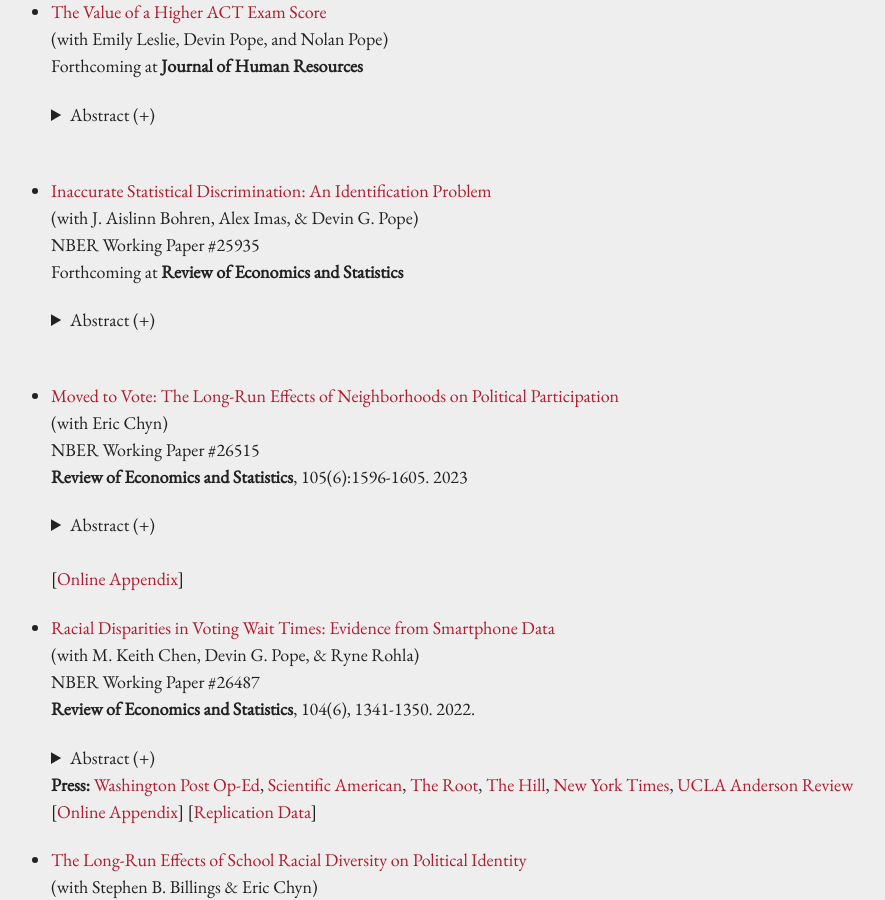
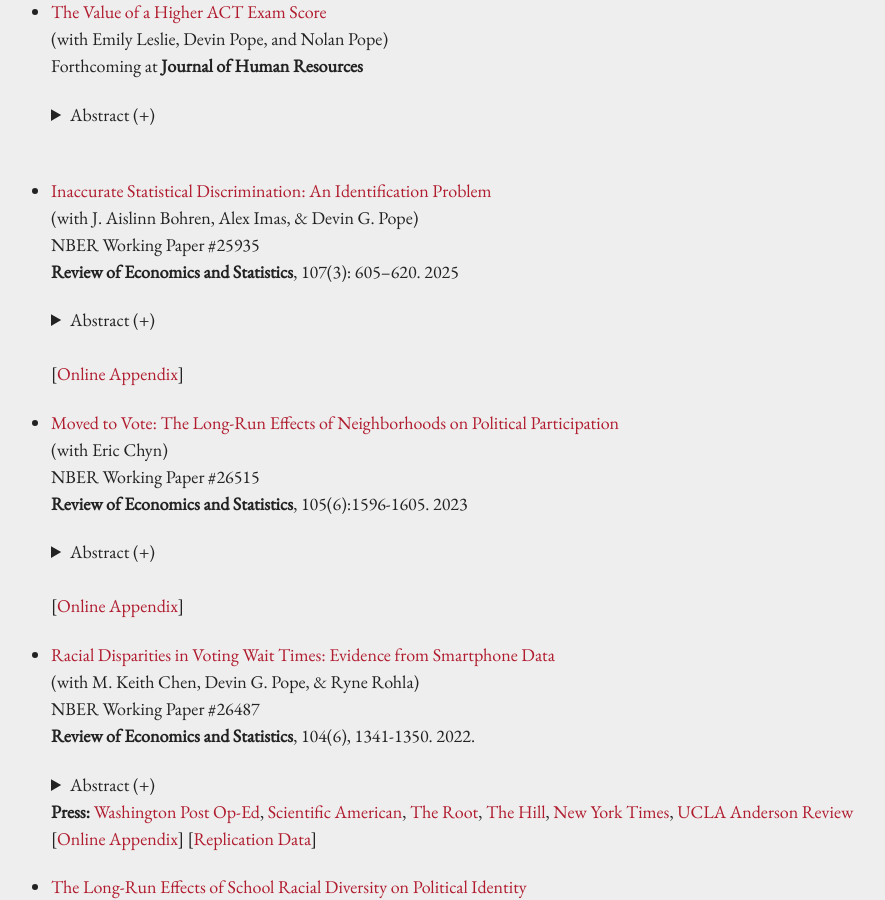
Before and after one commit to kareemhaggag/kareemhaggag.github.io, a Jekyll site: the page built from research.md, in a window 1280 px wide and 900 px high, scrolled down 946 px. Shown: the whole window, without its empty margins (193-1078 px from the left). Built offline with Jekyll 4.4.1, drawn with Linux system fonts in a browser that asks for light colours; comment, search, counter and statistics services are not loaded; our own code applies the rules of GitHub Pages for plain Markdown files.

Commit message:
Update Inaccurate Statistical Discrimination PDF

```diff
--- a/research.md
+++ b/research.md
@@ -71,7 +71,7 @@ permalink: /research/
 * [Inaccurate Statistical Discrimination: An Identification Problem](/f/Inaccurate_Statistical_Discrimination.pdf) <br />
   (with J. Aislinn Bohren, Alex Imas, & Devin G. Pope)<br />
   NBER Working Paper #25935<br />
-  Forthcoming at **Review of Economics and Statistics**
+  **Review of Economics and Statistics**, 107(3): 605–620. 2025
 
 
    <details><summary> Abstract (+) </summary>
@@ -79,6 +79,8 @@ permalink: /research/
    <blockquote>
    <p align="left"> This paper studies inaccurate beliefs as a source of discrimination. Economists have typically characterized discrimination as stemming from tastes (preference-based) or accurate statistical (belief-based) sources---a valuable distinction for policy design and welfare analysis. However, in many situations individuals may have inaccurate beliefs about how relevant characteristics?e.g. productivity, signals? are correlated with group identity. A review of the empirical discrimination literature in economics reveals that a small minority of papers---fewer than 7%---consider the possibility of such inaccurate statistical discrimination. Using a theoretical framework and an experiment in a labor market setting, we show that not accounting for inaccurate beliefs will lead to a misclassification of discrimination?s source. We then outline three methodologies that either fully or partially identify the three potential sources: varying the amount of information presented to evaluators, eliciting their beliefs, and presenting them with accurate information about the relevant distributions. Importantly, the third method can be used to differentiate whether inaccurate beliefs are due to a lack of information or motivated factors.<br></p> </blockquote>
    </details><br />
+   [[Online Appendix](/f/Inaccurate_Statistical_Discrimination_onlineappendix.pdf)] <br />
+
 
 
  * [Moved to Vote: The Long-Run Effects of Neighborhoods on Political Participation](/f/Moved_to_Vote.pdf)<br>
```
Also changed, not shown: 10 other files.
